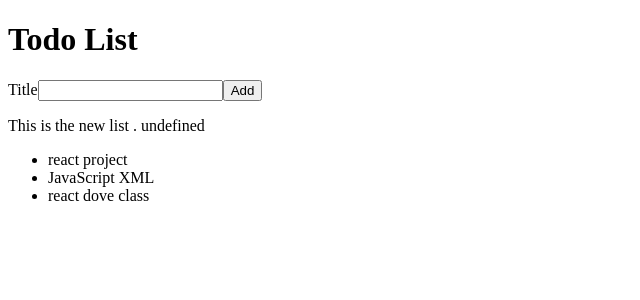
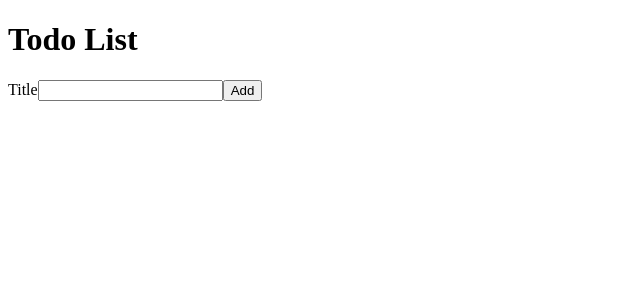
Before and after one commit to AbebeTesso/react-todo, a React (Create React App) app: page / in a window 1280 px wide. Shown: the top 300 px of the page, without its empty margins (0-640 px from the left). Built offline with nearby package versions, Linux system fonts and the light colour scheme.

Commit message:
lesson-1.4 added

```diff
--- a/public/index.html
+++ b/public/index.html
@@ -11,7 +11,7 @@
     <link
       href="https://fonts.googleapis.com/css2?family=Open+Sans:ital,wght@1,700&family=Oswald:wght@300&display=swap"
       rel="stylesheet"/>
-    <title>React App</title>
+    <title>React Todo</title>
   </head>
   <body>
     <noscript>You need to enable JavaScript to run this app.</noscript>
--- a/src/AddTodoForm.js
+++ b/src/AddTodoForm.js
@@ -1,18 +1,31 @@
-import React from "react";
+import React, { useState } from "react";
 
-function AddTodoForm(props) {
+function AddTodoForm({ onAddTodo }) {
+  const [todoTitle, setTodoTitle] = useState("");
+
+  const handleTitleChange = (event) => {
+    const newTodoTitle = event.target.value;
+    setTodoTitle(newTodoTitle);
+  };
   const handleAddTodo = (event) => {
     event.preventDefault();
-    const todoTitle = event.target.title.value;
-    console.log(todoTitle);
-    event.target.reset();
-    props.onAddTodo(todoTitle);
+    onAddTodo({
+      title: todoTitle,
+      id: Date.now(),
+    });
+    setTodoTitle("");
   };
   return (
     <div>
       <form onSubmit={handleAddTodo}>
         <label htmlFor="todoTitle">Title</label>
-        <input name="title" id="todoTitle" type="text" />
+        <input
+          name="title"
+          id="todoTitle"
+          type="text"
+          value={todoTitle}
+          onChange={handleTitleChange}
+        />
         <button>Add</button>
       </form>
     </div>
--- a/src/App.js
+++ b/src/App.js
@@ -3,13 +3,15 @@ import AddTodoForm from "./AddTodoForm";
 import TodoList from "./TodoList";
 
 function App() {
-  const [newTodo, setNewTodo] = useState();
+  const [todoList, setTodList] = useState([]);
+  const addTodo = (newTodo) => {
+    setTodList([...todoList, newTodo]);
+  };
   return (
     <div>
       <h1>Todo List</h1>
-      <AddTodoForm onAddTodo={setNewTodo} />
-      <p>{`This is the new list . ${newTodo}`}</p>
-      <TodoList />
+      <AddTodoForm onAddTodo={addTodo} />
+      <TodoList todoList={todoList} />
     </div>
   );
 }
--- a/src/TodoList.js
+++ b/src/TodoList.js
@@ -1,21 +1,7 @@
 import React from "react";
 import TodoListItem from "./TodoListItem";
 
-function TodoList() {
-  const todoList = [
-    {
-      id: 1,
-      title: "react project",
-    },
-    {
-      id: 2,
-      title: "JavaScript XML",
-    },
-    {
-      id: 3,
-      title: "react dove class",
-    },
-  ];
+function TodoList({ todoList }) {
   return (
     <div>
       <ul>
--- a/src/TodoListItem.js
+++ b/src/TodoListItem.js
@@ -1,9 +1,12 @@
 import React from "react";
 
 function TodoListItem(props) {
+  const {
+    toDo: { title },
+  } = props;
   return (
     <div>
-      <li>{props.toDo.title}</li>
+      <li>{title}</li>
     </div>
   );
 }
```
